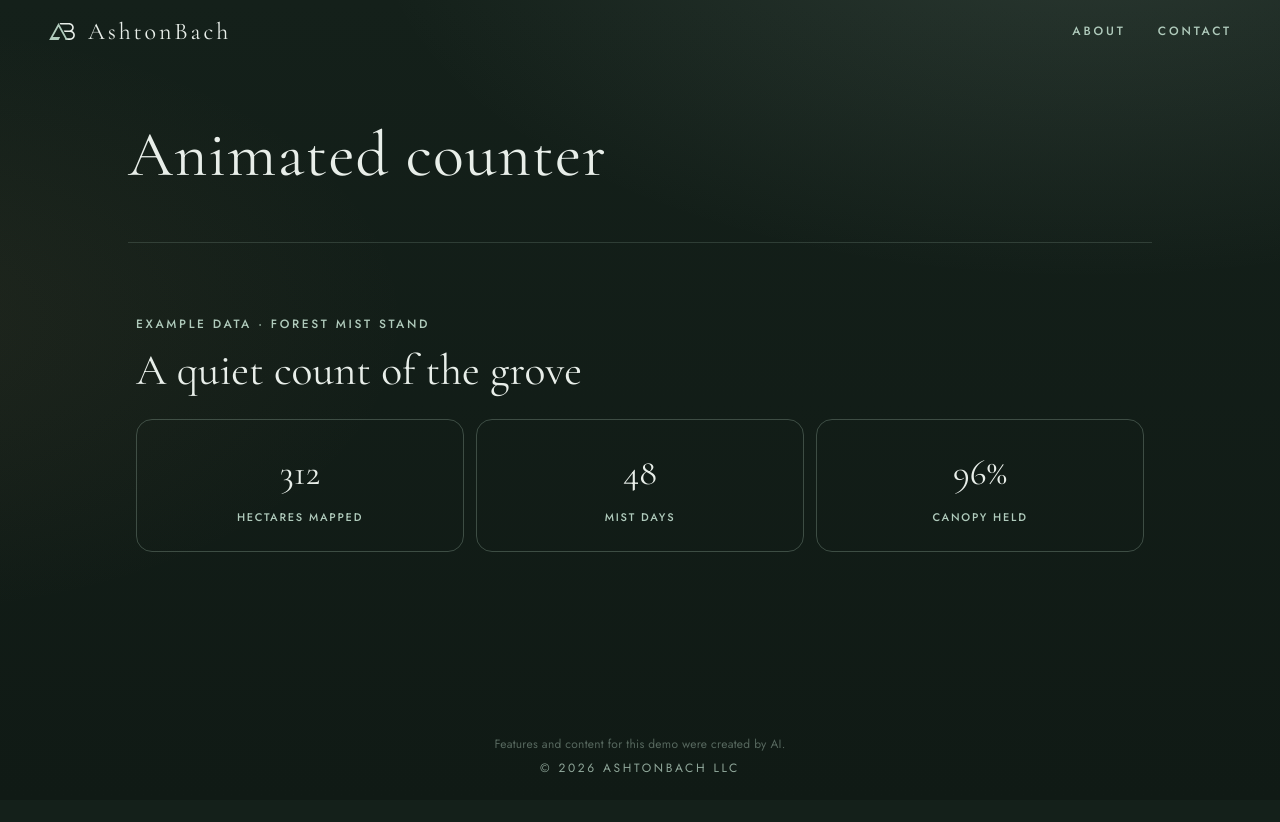
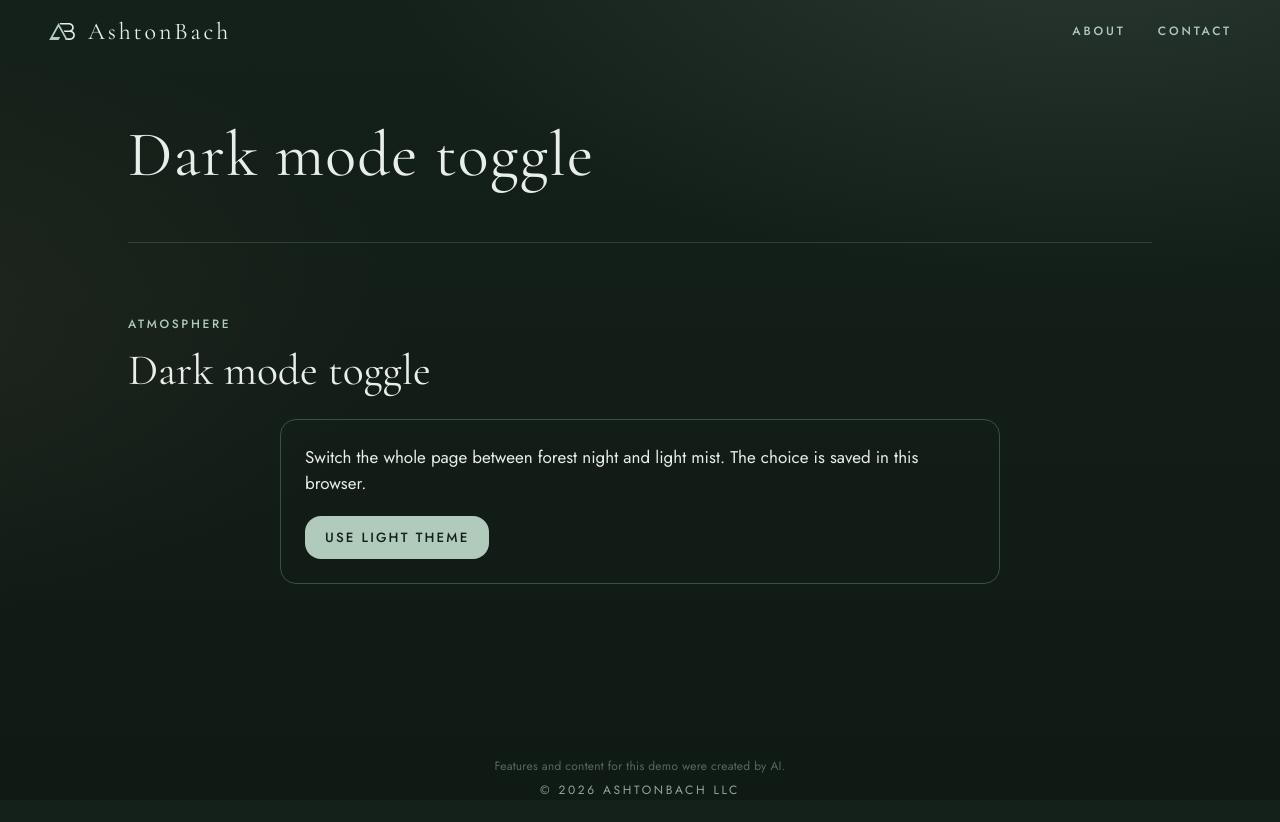
Before and after one commit to ashtonbach/agent-showcase, a Next.js app: page / in a window 1280 px wide. Before the commit the page ends 800 px from the top, so only its background shows below. Built offline with nearby package versions, Linux system fonts and the light colour scheme.

Commit message:
Coder: Dark mode toggle (showcase v2) (#99)
Merged by Priya Raman (AI reviewer) after REVIEW: APPROVE 2bb355f.

```diff
--- a/app/lab/animated-counter/index.tsx
+++ /dev/null
@@ -1,110 +0,0 @@
-"use client";
-
-import { useEffect, useRef, useState } from "react";
-
-// Example data: lab stand-ins, not field measurements.
-const STATS = [
-  { final: "312", label: "Hectares mapped" },
-  { final: "48", label: "Mist days" },
-  { final: "96%", label: "Canopy held" },
-];
-
-const css = `
-.lab-ac{width:min(960px,100%);margin:8px auto 56px;color:var(--mist,#F2EFE6);box-sizing:border-box;padding:0 8px}
-.lab-ac .label{font-family:var(--sans);font-weight:500;letter-spacing:.16em;text-transform:uppercase;font-size:12px;color:var(--sage);margin:0 0 8px}
-.lab-ac h2{font-family:var(--serif);font-weight:400;font-size:30px;line-height:1.2;margin:0 0 20px;color:var(--mist,#F2EFE6)}
-.lab-grid{display:grid;grid-template-columns:repeat(3,minmax(0,1fr));gap:12px}
-.lab-card{border:1px solid rgba(176,203,188,.28);border-radius:16px;padding:24px 12px;text-align:center;box-sizing:border-box;min-width:0}
-.lab-card strong{display:block;font-family:var(--serif);font-weight:400;font-size:clamp(22px,5vw,36px);color:var(--mist,#F2EFE6)}
-.lab-card span{display:block;margin-top:8px;font-family:var(--sans);font-weight:500;letter-spacing:.16em;text-transform:uppercase;font-size:11px;color:var(--sage)}
-@media (max-width:420px){.lab-grid{gap:8px}.lab-card{padding:16px 6px}}
-`;
-
-function digits(text: string) {
-  const m = text.match(/[\d.]+/);
-  return m ? Number(m[0]) : 0;
-}
-
-function Stat({
-  final,
-  label,
-  play,
-  reduce,
-}: {
-  final: string;
-  label: string;
-  play: boolean;
-  reduce: boolean;
-}) {
-  const [shown, setShown] = useState(reduce ? final : "0");
-  useEffect(() => {
-    if (reduce) {
-      setShown(final);
-      return;
-    }
-    if (!play) return;
-    const target = digits(final);
-    const t0 = performance.now();
-    let id = 0;
-    const step = (now: number) => {
-      const p = Math.min(1, (now - t0) / 1200);
-      const eased = 1 - (1 - p) ** 3;
-      if (p >= 1) {
-        setShown(final);
-        return;
-      }
-      setShown(String(Math.round(target * eased)));
-      id = requestAnimationFrame(step);
-    };
-    id = requestAnimationFrame(step);
-    return () => cancelAnimationFrame(id);
-  }, [final, play, reduce]);
-  return (
-    <article className="lab-card">
-      <strong data-final={final}>{shown}</strong>
-      <span>{label}</span>
-    </article>
-  );
-}
-
-export default function Lab() {
-  const ref = useRef<HTMLElement>(null);
-  const [play, setPlay] = useState(false);
-  const [reduce, setReduce] = useState(false);
-  useEffect(() => {
-    const mq = window.matchMedia("(prefers-reduced-motion: reduce)");
-    const sync = () => setReduce(mq.matches);
-    sync();
-    mq.addEventListener("change", sync);
-    const node = ref.current;
-    if (!node) return;
-    const io = new IntersectionObserver(
-      (entries) => {
-        if (entries.some((e) => e.isIntersecting)) setPlay(true);
-      },
-      { threshold: 0.2 }
-    );
-    io.observe(node);
-    return () => {
-      mq.removeEventListener("change", sync);
-      io.disconnect();
-    };
-  }, []);
-  return (
-    <section
-      ref={ref}
-      data-lab="animated-counter"
-      aria-labelledby="lab-ac-h2"
-      className="lab-ac"
-    >
-      <style>{css}</style>
-      <p className="label">Example data · Forest Mist stand</p>
-      <h2 id="lab-ac-h2">A quiet count of the grove</h2>
-      <div className="lab-grid">
-        {STATS.map((s) => (
-          <Stat key={s.label} final={s.final} label={s.label} play={play} reduce={reduce} />
-        ))}
-      </div>
-    </section>
-  );
-}
--- a/app/lab/current.json
+++ b/app/lab/current.json
@@ -1 +1 @@
-{"slug":"animated-counter"}
+{"slug":"dark-mode"}
--- /dev/null
+++ b/app/lab/dark-mode/index.tsx
@@ -0,0 +1,106 @@
+"use client";
+import { useEffect, useState } from "react";
+
+const KEY = "ab-theme";
+
+const css = `
+.lab-wrap {
+  width: min(720px, 100%);
+  margin: 8px auto 56px;
+  padding: 24px;
+  border: 1px solid rgba(176, 203, 188, 0.28);
+  border-radius: 16px;
+  box-sizing: border-box;
+}
+.lab-wrap h2,
+[data-lab="dark-mode"] h2 {
+  font-family: var(--serif);
+  font-weight: 400;
+  font-size: 30px;
+  color: var(--mist);
+  margin: 0 0 12px;
+}
+[data-lab="dark-mode"] .label {
+  font-family: var(--sans);
+  font-weight: 500;
+  letter-spacing: 0.16em;
+  text-transform: uppercase;
+  margin: 0 0 8px;
+}
+.lab-copy {
+  color: #E8EEE9;
+  margin: 0 0 20px;
+  line-height: 1.55;
+}
+.lab-btn {
+  font-family: var(--sans);
+  font-weight: 500;
+  letter-spacing: 0.16em;
+  text-transform: uppercase;
+  background: var(--sage);
+  color: #14201A;
+  border: 0;
+  border-radius: 16px;
+  padding: 12px 20px;
+  cursor: pointer;
+}
+@media (prefers-reduced-motion: no-preference) {
+  .lab-btn { transition: opacity 0.2s ease; }
+}
+html[data-theme="light"],
+html[data-theme="light"] body {
+  background: #E8EEE9;
+  color: #14201A;
+}
+html[data-theme="light"] .demo-title,
+html[data-theme="light"] [data-lab="dark-mode"] h2,
+html[data-theme="light"] .lab-copy {
+  color: #14201A;
+}
+html[data-theme="light"] .label,
+html[data-theme="light"] nav a {
+  color: #2F5A46;
+}
+html[data-theme="light"] .lab-wrap {
+  border-color: rgba(20, 32, 26, 0.2);
+}
+`;
+
+function apply(dark: boolean) {
+  const root = document.documentElement;
+  if (dark) root.dataset.theme = "dark";
+  else root.dataset.theme = "light";
+  localStorage.setItem(KEY, dark ? "dark" : "light");
+}
+
+export default function Lab() {
+  const [dark, setDark] = useState(true);
+
+  useEffect(() => {
+    const next = localStorage.getItem(KEY) !== "light";
+    setDark(next);
+    apply(next);
+  }, []);
+
+  function onToggle() {
+    const next = !dark;
+    setDark(next);
+    apply(next);
+  }
+
+  return (
+    <section data-lab="dark-mode" aria-labelledby="lab-dm-h2">
+      <style>{css}</style>
+      <p className="label">Atmosphere</p>
+      <h2 id="lab-dm-h2">Dark mode toggle</h2>
+      <div className="lab-wrap">
+        <p className="lab-copy">
+          Switch the whole page between forest night and light mist. The choice is saved in this browser.
+        </p>
+        <button type="button" aria-pressed={dark} className="lab-btn" onClick={onToggle}>
+          {dark ? "Use light theme" : "Use dark theme"}
+        </button>
+      </div>
+    </section>
+  );
+}
--- a/app/page.tsx
+++ b/app/page.tsx
@@ -1,4 +1,4 @@
-import Lab from "./lab/animated-counter";
+import Lab from "./lab/dark-mode";
 import { readDemoName } from "./demo-name";
 const demoName = readDemoName();
 export default function Page() {
```
